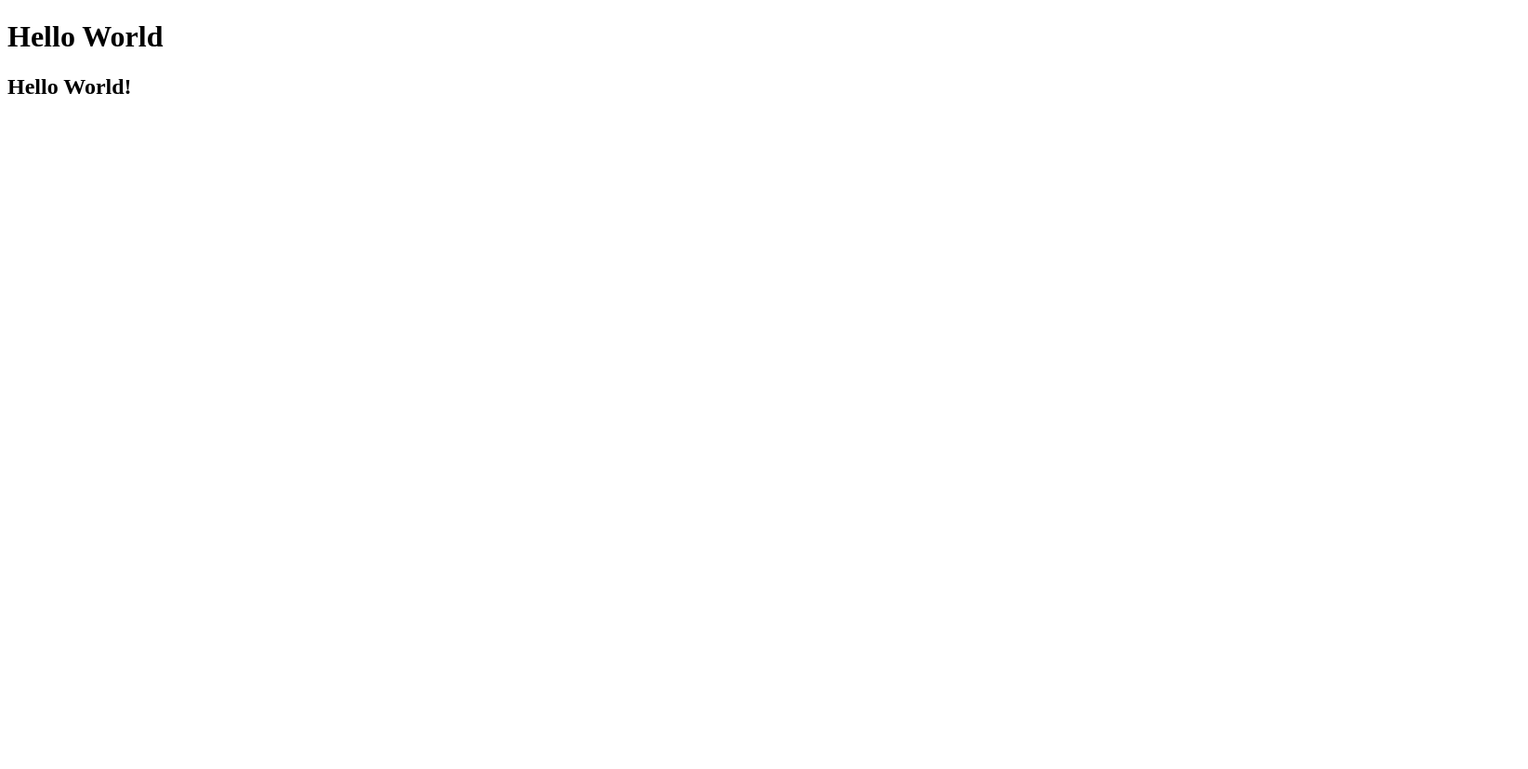
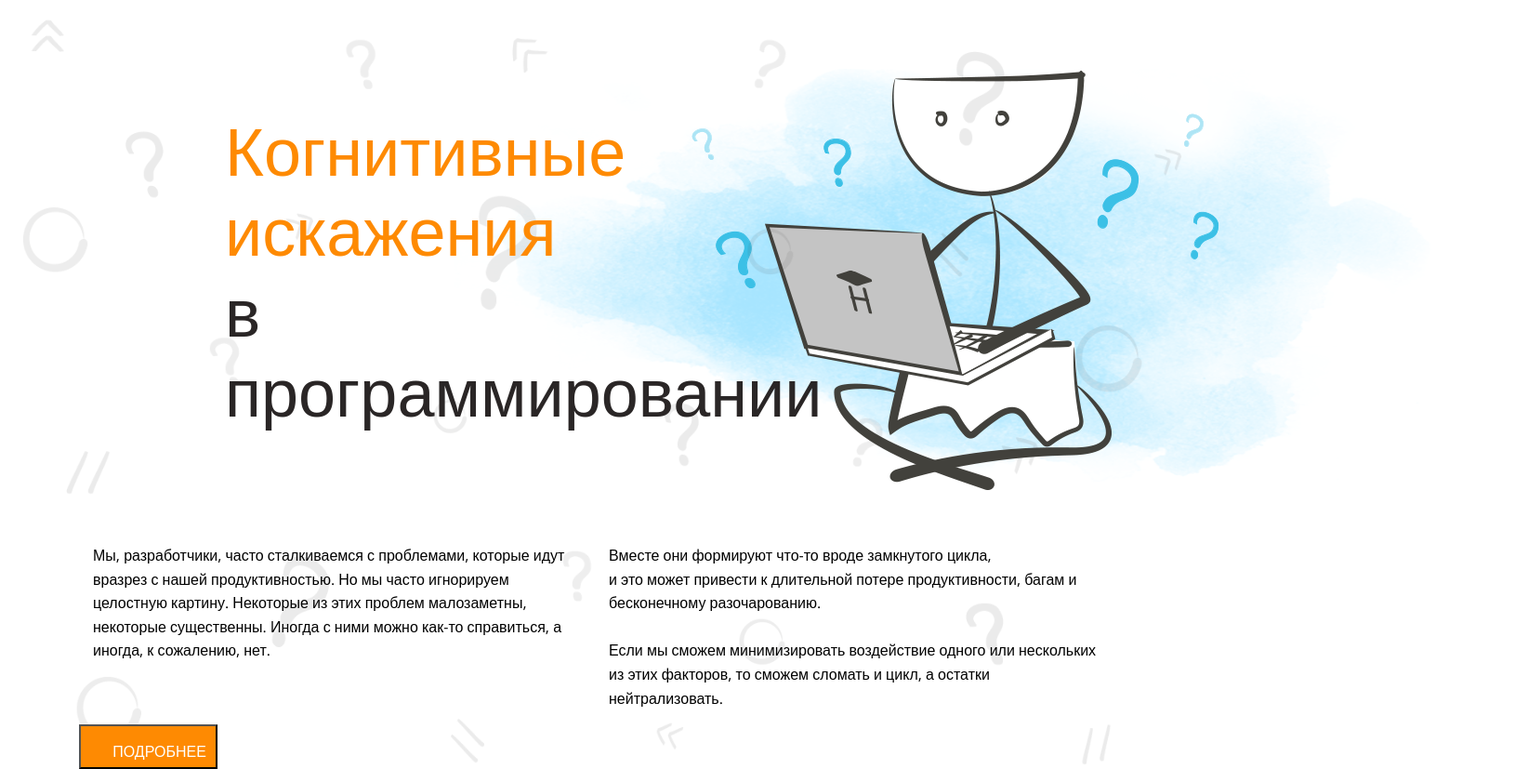
Before and after one commit to headstrongone/layout-designer-project-lvl1, a website: page src/index.html in a window 1280 px wide. Shown: the whole page at 93% size, 1644 px wide, since content can reach past the window. Before the commit the page ends 800 px from the top, so only its background shows below. Drawn offline with nearby package versions, Linux system fonts and the light colour scheme; a web font is replaced by a local one.

Commit message:
i did what i could

```diff
--- a/package.json
+++ b/package.json
@@ -18,6 +18,7 @@
   },
   "homepage": "https://github.com/headstrongone/layout-designer-project-lvl1#readme",
   "devDependencies": {
+    "autoclasscss": "0.0.5",
     "htmlhint": "^0.14.1",
     "stylelint": "^13.7.2",
     "stylelint-config-standard": "^20.0.0",
--- a/src/index.html
+++ b/src/index.html
@@ -1,4 +1,3 @@
-
 <!DOCTYPE html>
 <html lang="ru">
 <head>
@@ -9,7 +8,26 @@
     <link rel="stylesheet" href="styles/style.css">
 </head>
 <body>
-    <h1>Hello World</h1>
-    <h2>Hello World!</h2>
+
+<header class="about question-background">
+    <div class="about__header">
+        <div class="about__title title orange"> Когнитивные <br> искажения <br> <span class="black"> в программировании </span> </div>
+        <div class="about__icon">
+            <img src="images/main.png" alt="">
+        </div>
+    </div>
+    <div class="about__info">
+        <div class="row-item">
+            <div class="row-item__text text">Мы, разработчики, часто сталкиваемся с проблемами, которые идут вразрез с нашей продуктивностью.
+                Но мы часто игнорируем целостную картину. Некоторые из этих проблем малозаметны, некоторые существенны.
+                Иногда с ними можно как-то справиться, а иногда, к сожалению, нет.</div>
+            <div class="row-item__text text">Вместе они формируют что-то вроде замкнутого цикла,<br> и это может привести к длительной потере продуктивности, багам и бесконечному разочарованию.
+                <br><br>Если мы сможем минимизировать воздействие одного или нескольких из этих факторов, то сможем сломать и цикл, а остатки нейтрализовать.</div>
+        </div>
+        <button class="about__button text btn">Подробнее</button>
+    </div>
+</header>
+
+
 </body>
 </html>
--- a/src/styles/style.css
+++ b/src/styles/style.css
@@ -0,0 +1,106 @@
+@import url('https://fonts.googleapis.com/css2?family=Neucha&display=swap');
+@import url('https://fonts.googleapis.com/css2?family=Open+Sans&display=swap');
+
+* {
+    padding: 0;
+    margin: 0;
+}
+
+.title{
+    font-family: Neucha, sans-serif;
+    font-style: normal;
+    font-weight: normal;
+    font-size: 72px;
+    line-height: 120%;
+}
+
+.orange {
+    color: #FE8A02;
+}
+
+.black {
+    color: #2A2626;
+}
+
+.question-background {
+    position: relative;
+    z-index: -200;
+}
+
+.question-background::before{
+    content: "";
+    position: absolute;
+    top: 0;
+    left: 0;
+    width: 100%;
+    height: 100%;
+    opacity: 0.1;
+    z-index: -1;
+    background-image: url("../images/background.png");
+    background-repeat: no-repeat;
+    background-size: cover;
+}
+
+.about {
+
+}
+
+.about__header {
+    width: 1352px;
+    height: 504px;
+    padding-left: 242px;
+    padding-top: 66px;
+    position: relative;
+    margin: 0 auto;
+}
+
+.about__title {
+    width: 625px;
+    margin-top: 55px;
+}
+
+.about__icon {
+    position: absolute;
+    height: 525px;
+    top: 10px;
+    right: -50px;
+    z-index: -100;
+}
+
+.about__info {
+    width: 1110px;
+    margin: 0 auto
+}
+
+.row-item {
+    display: flex;
+    align-items: flex-start;
+    text-align: left;
+}
+
+.text {
+    font-family: Open Sans, sans-serif;
+    font-style: normal;
+    font-weight: normal;
+    font-size: 16px;
+    line-height: 160%;
+}
+.row-item__text {
+    flex: 1 1 0;
+    margin: 15px;
+}
+.btn {
+    padding: 11px 0px 0px 24px;
+    width: 149px;
+    height: 48px;
+    text-align: center;
+    background-color: #FE8A02;
+    color: #FFFFFF;
+    text-transform: uppercase;
+    cursor: pointer;
+    z-index: 2;
+}
+
+.row-item__button {
+    order: 3;
+}
```
Also changed, not shown: src/images/1.png (renamed from images/1.png), src/images/2.png (renamed from images/2.png), src/images/3.png (renamed from images/3.png), src/images/4.png (renamed from images/4.png), src/images/5.png (renamed from images/5.png), src/images/background.png (renamed from images/background.png), src/images/main.png (renamed from images/main.png), src/images/send.svg (renamed from images/send.svg), 1 other file.
